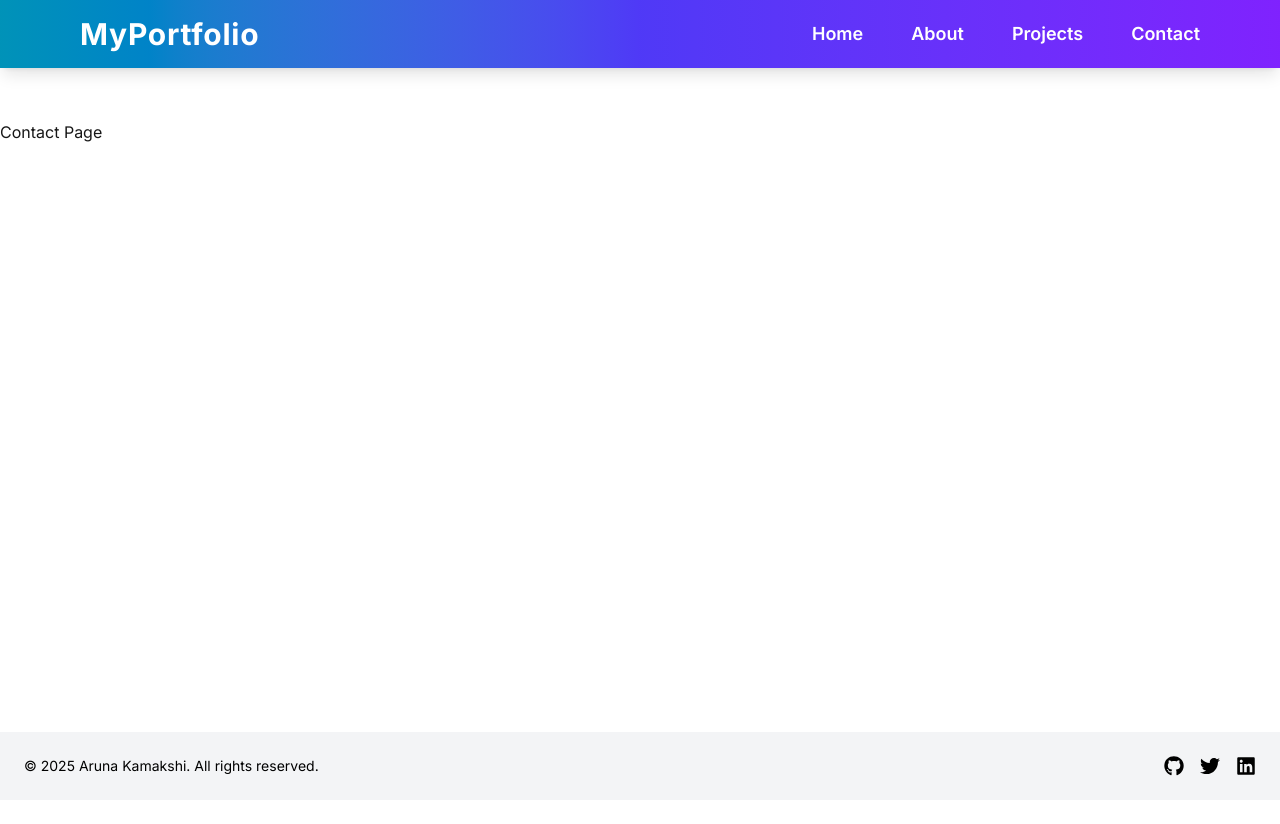
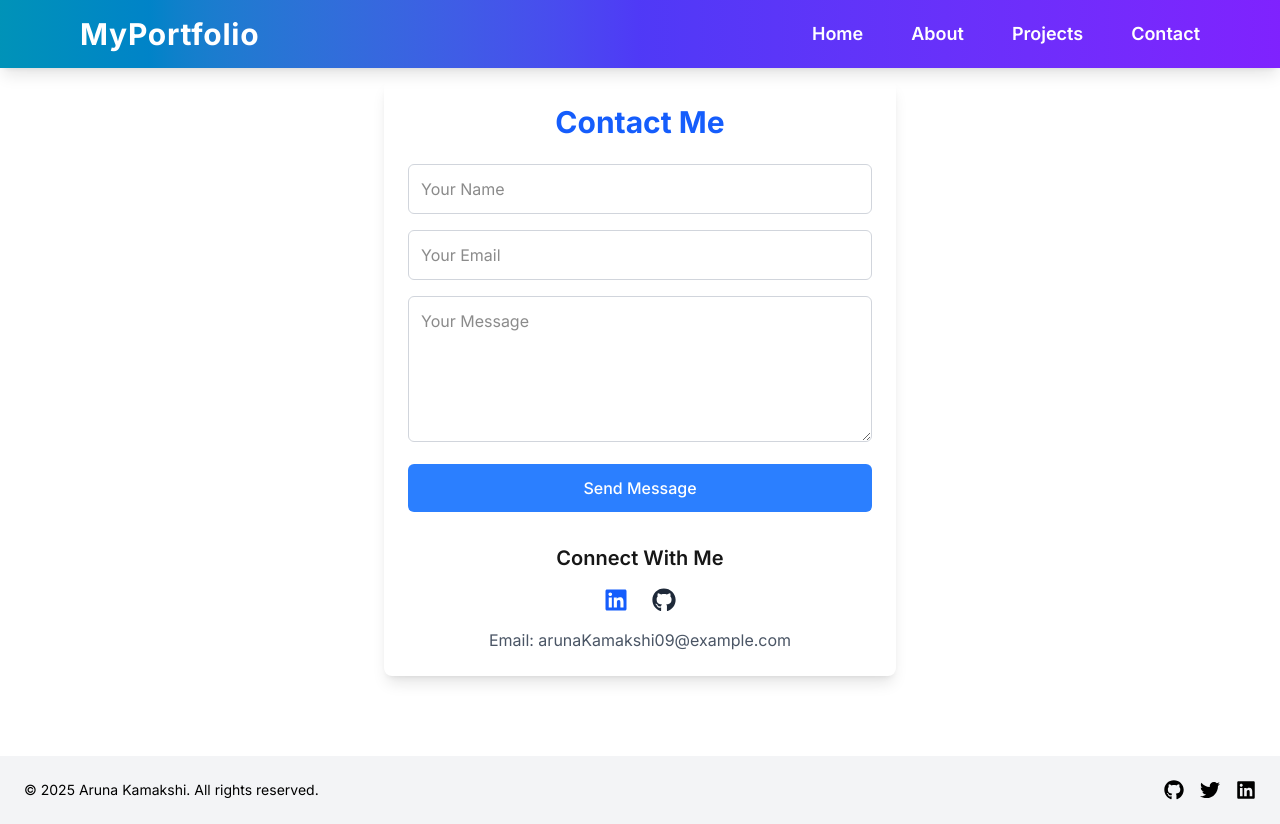
Before and after one commit to Kamakshi-Aruna/NextJs-Personal-Portfolio, a Next.js app: page /contact in a window 1280 px wide. Before the commit the page ends 800 px from the top, so only its background shows below. Built offline with nearby package versions, Linux system fonts and the light colour scheme.

Commit message:
Updated the contact page

```diff
--- /dev/null
+++ b/src/app/api/contact/route.ts
@@ -0,0 +1,34 @@
+import { NextResponse } from "next/server";
+import nodemailer from "nodemailer";
+
+// Email handler function
+export async function POST(req: Request) {
+    try {
+        const { name, email, message } = await req.json();
+
+        // Create transporter using SMTP
+        const transporter = nodemailer.createTransport({
+            service: "gmail",
+            auth: {
+                user: process.env.EMAIL_USER, // Your email address
+                pass: process.env.EMAIL_PASS, // Your email password or app password
+            },
+        });
+
+        // Email content
+        const mailOptions = {
+            from: email,
+            to: process.env.RECEIVER_EMAIL, // Receiver email
+            subject: `New Contact Form Submission from ${name}`,
+            text: `Name: ${name}\nEmail: ${email}\nMessage: ${message}`,
+        };
+
+        // Send email
+        await transporter.sendMail(mailOptions);
+
+        return NextResponse.json({ success: true, message: "Email sent successfully!" }, { status: 200 });
+    } catch (error) {
+        console.error("Error sending email:", error);
+        return NextResponse.json({ error: "Error sending email" }, { status: 500 });
+    }
+}
--- a/src/app/contact/page.tsx
+++ b/src/app/contact/page.tsx
@@ -1,5 +1,201 @@
-export default function Contact(){
-    return(
-        <h1 className="mt-30">Contact Page</h1>
-    )
+"use client";
+
+import { useState, ChangeEvent, FormEvent } from "react";
+import { motion } from "framer-motion";
+import { FaLinkedin, FaGithub, FaEnvelope } from "react-icons/fa";
+
+interface FormData {
+    name: string;
+    email: string;
+    message: string;
 }
+
+export default function ContactPage() {
+    const [formData, setFormData] = useState<FormData>({
+        name: "",
+        email: "",
+        message: "",
+    });
+
+    const [status, setStatus] = useState<string | null>(null);
+    const [isSubmitting, setIsSubmitting] = useState(false);
+
+    const handleChange = (e: ChangeEvent<HTMLInputElement | HTMLTextAreaElement>) => {
+        setFormData({ ...formData, [e.target.name]: e.target.value });
+    };
+
+    const handleSubmit = async (e: FormEvent) => {
+        e.preventDefault();
+        setStatus("Sending...");
+        setIsSubmitting(true);
+
+        try {
+            const response = await fetch("/api/contact", {
+                method: "POST",
+                headers: { "Content-Type": "application/json" },
+                body: JSON.stringify(formData),
+            });
+
+            if (response.ok) {
+                setStatus("Email sent successfully!");
+                setFormData({ name: "", email: "", message: "" });
+            } else {
+                setStatus("Error sending email. Try again!");
+            }
+        } catch (error) {
+            setStatus("Network error. Please check your connection.");
+        } finally {
+            setIsSubmitting(false);
+        }
+    };
+
+    const containerVariants = {
+        hidden: { opacity: 0 },
+        visible: {
+            opacity: 1,
+            transition: {
+                staggerChildren: 0.1,
+            }
+        }
+    };
+
+    const itemVariants = {
+        hidden: { y: 20, opacity: 0 },
+        visible: {
+            y: 0,
+            opacity: 1,
+            transition: {
+                type: "spring",
+                stiffness: 100
+            }
+        }
+    };
+
+    const buttonVariants = {
+        idle: { scale: 1 },
+        hover: { scale: 1.05 },
+        tap: { scale: 0.95 }
+    };
+
+    return (
+        <motion.div
+            className="max-w-lg mx-auto my-10 p-6 bg-white rounded-lg shadow-lg mt-20"
+            initial={{ opacity: 0, y: 30 }}
+            animate={{ opacity: 1, y: 0 }}
+            transition={{ duration: 0.6 }}
+        >
+            <motion.h1
+                className="text-3xl font-bold mb-6 text-center text-blue-600"
+                initial={{ opacity: 0 }}
+                animate={{ opacity: 1 }}
+                transition={{ delay: 0.2 }}
+            >
+                Contact Me
+            </motion.h1>
+
+            <motion.form
+                onSubmit={handleSubmit}
+                className="space-y-4"
+                variants={containerVariants}
+                initial="hidden"
+                animate="visible"
+            >
+                <motion.div variants={itemVariants}>
+                    <input
+                        type="text"
+                        name="name"
+                        placeholder="Your Name"
+                        value={formData.name}
+                        onChange={handleChange}
+                        required
+                        className="w-full p-3 border border-gray-300 rounded-md focus:outline-none focus:ring-2 focus:ring-blue-400"
+                    />
+                </motion.div>
+
+                <motion.div variants={itemVariants}>
+                    <input
+                        type="email"
+                        name="email"
+                        placeholder="Your Email"
+                        value={formData.email}
+                        onChange={handleChange}
+                        required
+                        className="w-full p-3 border border-gray-300 rounded-md focus:outline-none focus:ring-2 focus:ring-blue-400"
+                    />
+                </motion.div>
+
+                <motion.div variants={itemVariants}>
+                    <textarea
+                        name="message"
+                        placeholder="Your Message"
+                        value={formData.message}
+                        onChange={handleChange}
+                        required
+                        rows={5}
+                        className="w-full p-3 border border-gray-300 rounded-md focus:outline-none focus:ring-2 focus:ring-blue-400"
+                    ></textarea>
+                </motion.div>
+
+                <motion.button
+                    type="submit"
+                    disabled={isSubmitting}
+                    className="w-full bg-blue-500 text-white p-3 rounded-md font-medium transition-colors hover:bg-blue-600 disabled:bg-blue-300"
+                    variants={buttonVariants}
+                    initial="idle"
+                    whileHover="hover"
+                    whileTap="tap"
+                >
+                    {isSubmitting ? "Sending..." : "Send Message"}
+                </motion.button>
+            </motion.form>
+
+            {status && (
+                <motion.div
+                    className={`mt-4 text-center p-2 rounded ${status.includes("Error") || status.includes("Network") ? "bg-red-100 text-red-700" : status === "Sending..." ? "bg-yellow-100 text-yellow-700" : "bg-green-100 text-green-700"}`}
+                    initial={{ opacity: 0, y: 10 }}
+                    animate={{ opacity: 1, y: 0 }}
+                    transition={{ type: "spring" }}
+                >
+                    {status}
+                </motion.div>
+            )}
+
+            <motion.div
+                className="mt-8 text-center"
+                initial={{ opacity: 0 }}
+                animate={{ opacity: 1 }}
+                transition={{ delay: 0.5 }}
+            >
+                <h2 className="text-xl font-semibold mb-4">Connect With Me</h2>
+                <div className="flex justify-center space-x-6 mb-4">
+                    <motion.a
+                        href="https://www.linkedin.com/in/aruna-kamakshi-1a70b5259/"
+                        target="_blank"
+                        className="text-blue-600 hover:text-blue-800 text-2xl"
+                        whileHover={{ scale: 1.2 }}
+                        whileTap={{ scale: 0.9 }}
+                    >
+                        <FaLinkedin size={24} />
+                    </motion.a>
+                    <motion.a
+                        href="https://github.com/Kamakshi-Aruna"
+                        target="_blank"
+                        className="text-gray-800 hover:text-black text-2xl"
+                        whileHover={{ scale: 1.2 }}
+                        whileTap={{ scale: 0.9 }}
+                    >
+                        <FaGithub size={24} />
+                    </motion.a>
+                </div>
+                <motion.p
+                    className="text-gray-600"
+                    initial={{ opacity: 0 }}
+                    animate={{ opacity: 1 }}
+                    transition={{ delay: 0.7 }}
+                >
+                    Email: arunaKamakshi09@example.com
+                </motion.p>
+            </motion.div>
+        </motion.div>
+    );
+}
```
